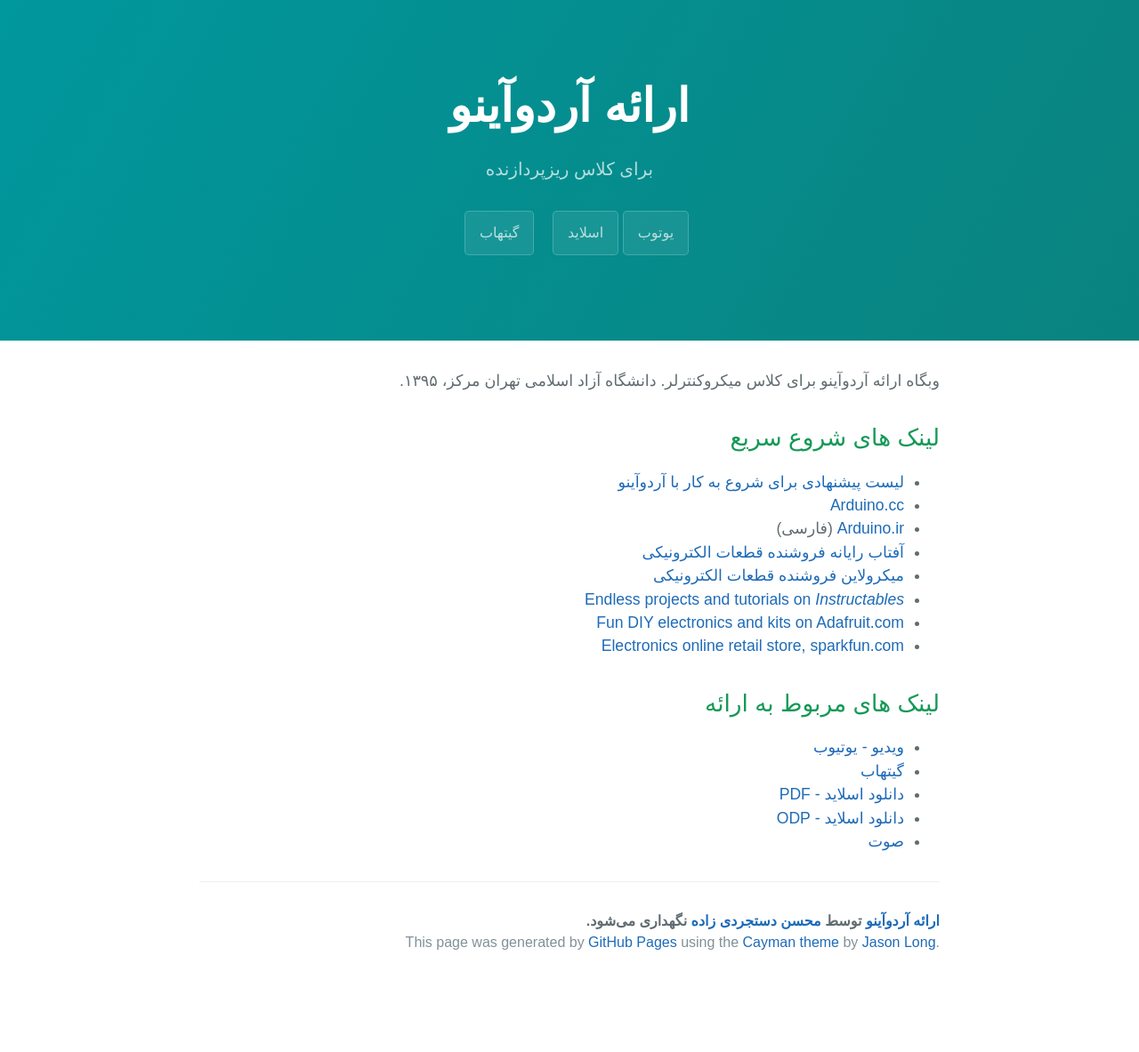
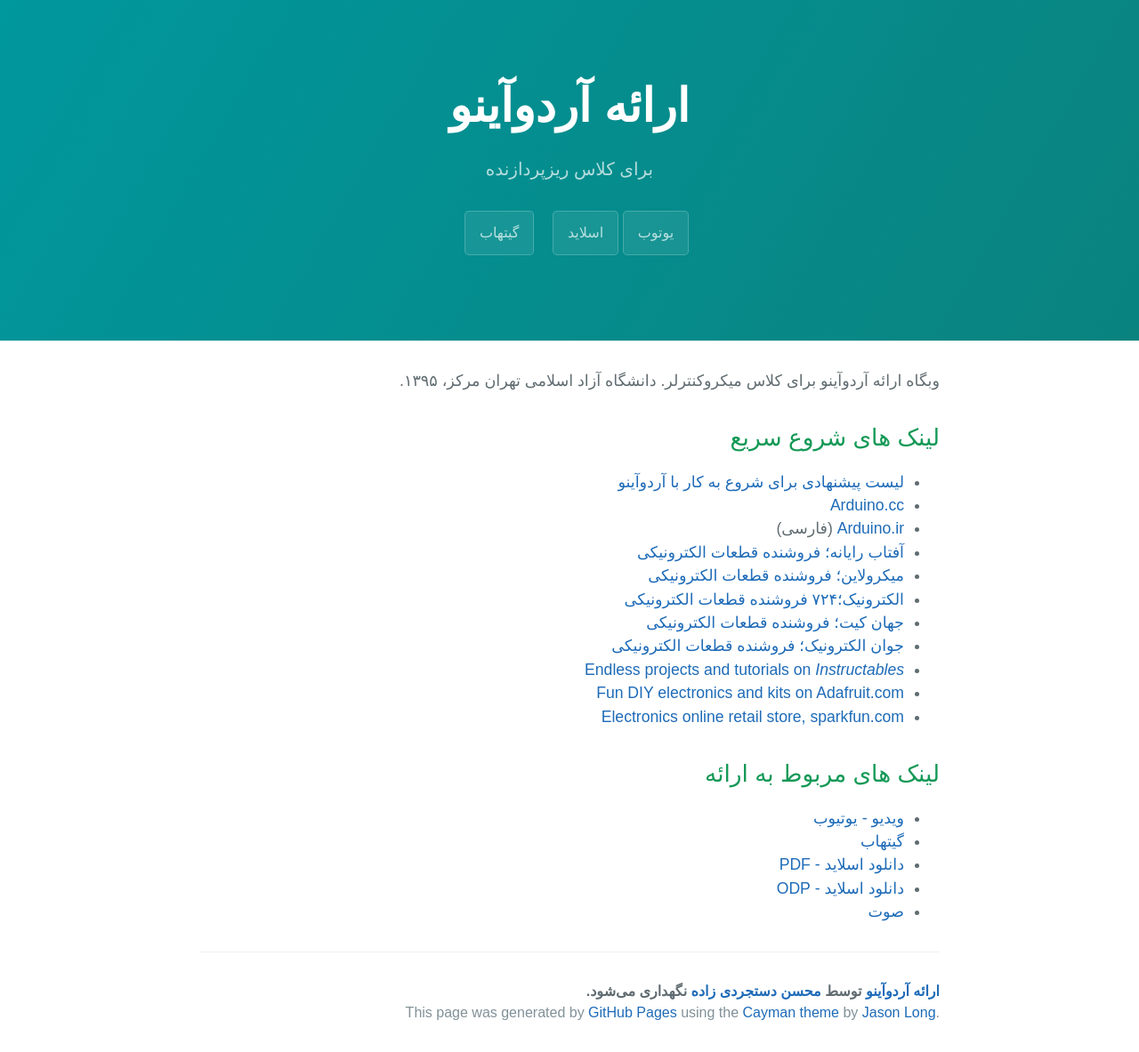
Before and after one commit to mohsend/arduino, a Jekyll site: the page built from index.html, in a window 1280 px wide. Shown: the whole page at 89% size. Built offline with Jekyll 4.4.1, drawn with Linux system fonts in a browser that asks for light colours; some web fonts are replaced; the list of posts is cut into pages by our own code; before the commit the page ends 1104 px from its top, so only the background shows below that.

Commit message:
Adds new shop links to main page

```diff
--- a/_includes/page-header.html
+++ b/_includes/page-header.html
@@ -1,5 +1,5 @@
 <section class="page-header">
-  <h1 class="project-name">{{ site.title }}</h1>
+  <h1 class="project-name"><a href="{{ site.baseurl }}/" style="color: white;">{{ site.title }}</a></h1>
   <h2 class="project-tagline">{{ site.tagline }}</h2>
   <a href="https://youtu.be/dncJ3_UzJKY" class="btn">یوتوب</a>
   <a href="https://github.com/mohsend/arduino/releases/download/1.1/Arduino.pdf" class="btn">اسلاید</a>
--- a/index.html
+++ b/index.html
@@ -13,8 +13,11 @@ title: {{ site.name }}
   <li><a href="arduino_starter_kit.html">لیست پیشنهادی برای شروع به کار با آردوآینو</a></li>
   <li><a href="http://arduino.cc">Arduino.cc</a></li>
   <li><a href="http://arduino.ir">Arduino.ir</a> (فارسی)</li>
-  <li><a href="http://aftabrayaneh.com/">آفتاب رایانه فروشنده قطعات الکترونیکی</a></li>
-  <li><a href="http://microlineic.com/">میکرولاین فروشنده قطعات الکترونیکی</a></li>
+  <li><a href="http://aftabrayaneh.com/">آفتاب رایانه؛ فروشنده قطعات الکترونیکی</a></li>
+  <li><a href="http://microlineic.com/">میکرولاین؛ فروشنده قطعات الکترونیکی</a></li>
+  <li><a href="http://electronic724.com/">الکترونیک؛۷۲۴ فروشنده قطعات الکترونیکی</a></li>
+  <li><a href="http://www.jahankitshop.com/">جهان کیت؛ فروشنده قطعات الکترونیکی</a></li>
+  <li><a href="http://javanelec.com/">جوان الکترونیک؛ فروشنده قطعات الکترونیکی</a></li>
   <li><a href="http://www.instructables.com/tag/type-id/category-technology/channel-arduino/">Endless projects and tutorials on <em>Instructables</em></a></li>
   <li><a href="https://www.adafruit.com/">Fun DIY electronics and kits on Adafruit.com</a></li>
   <li><a href="https://www.sparkfun.com/">Electronics online retail store, sparkfun.com</a></li>
```
